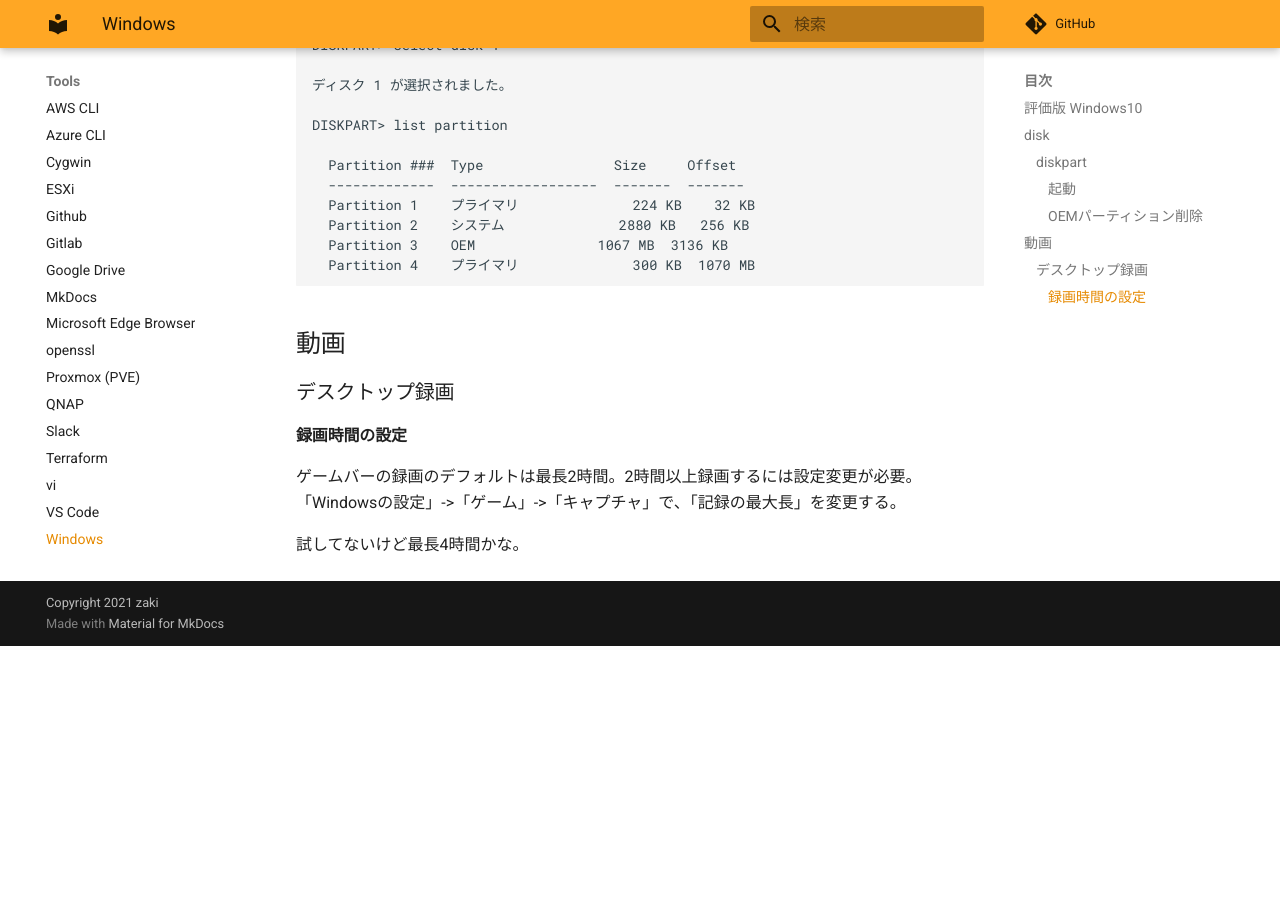
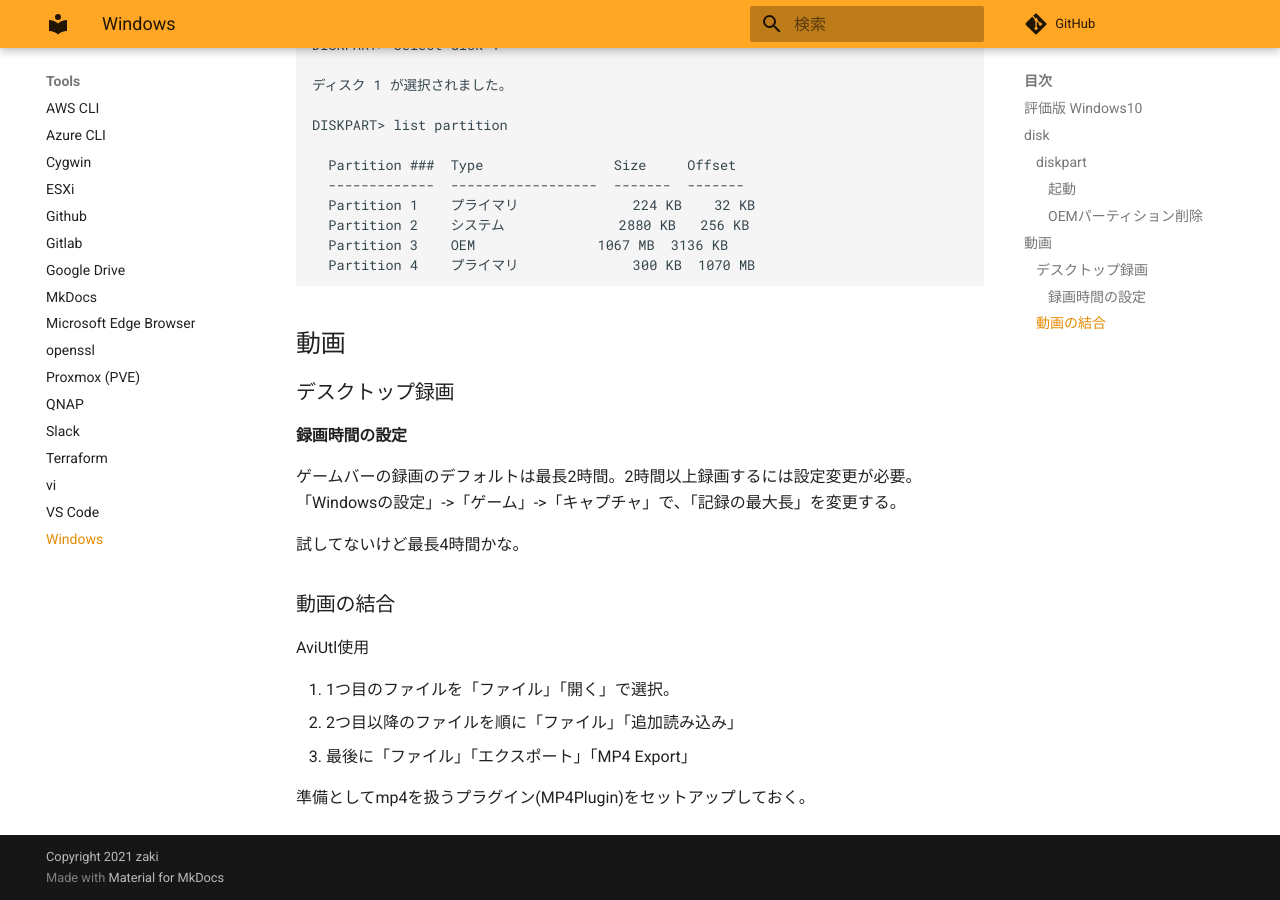
Before and after one commit to zaki-lknr/docs, an MkDocs documentation site: the page built from docs/Tools/windows.md, in a window 1280 px wide and 900 px high, scrolled down 1143 px. Built offline with MkDocs 1.6.1 and Material for MkDocs 9.7.7, drawn with Linux system fonts in a browser that asks for light colours; comment, search, counter and statistics services are not loaded; before the commit the page ends 1789 px from its top, so only the background shows below that.

Commit message:
add: tools/windows: 動画の結合

```diff
--- a/docs/Tools/windows.md
+++ b/docs/Tools/windows.md
@@ -66,3 +66,13 @@ DISKPART> list partition
 「Windowsの設定」->「ゲーム」->「キャプチャ」で、「記録の最大長」を変更する。
 
 試してないけど最長4時間かな。
+
+### 動画の結合
+
+AviUtl使用
+
+1. 1つ目のファイルを「ファイル」「開く」で選択。
+2. 2つ目以降のファイルを順に「ファイル」「追加読み込み」
+3. 最後に「ファイル」「エクスポート」「MP4 Export」
+
+準備としてmp4を扱うプラグイン(MP4Plugin)をセットアップしておく。
```
